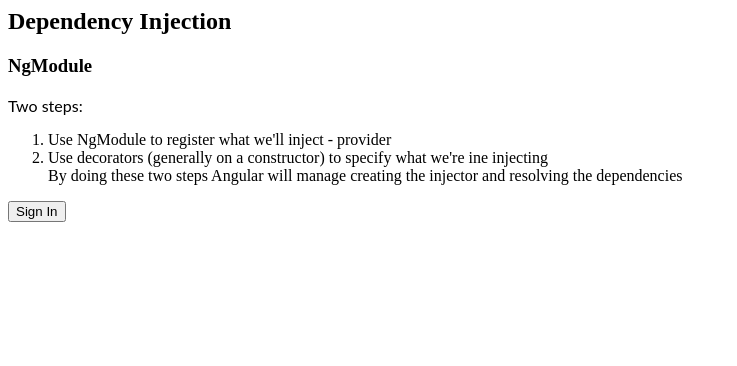
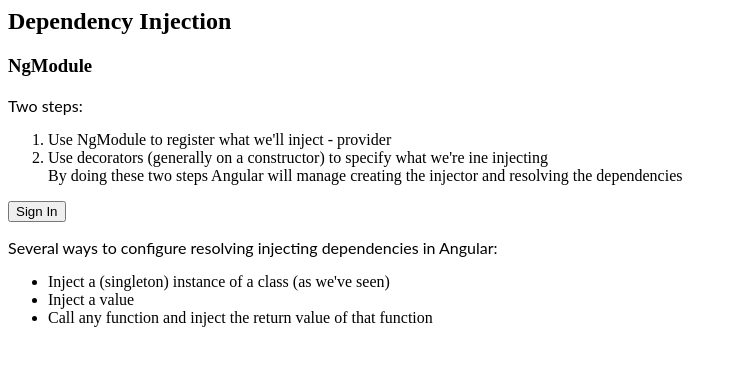
Before and after one commit to galicians/angular-di-ngmodule, an Angular app: page / in a window 1280 px wide. Shown: the top 366 px of the page, without its empty margins (0-737 px from the left). Built offline with nearby package versions, Linux system fonts and the light colour scheme.

Commit message:
2 files modified

```diff
--- a/src/app/app.component.html
+++ b/src/app/app.component.html
@@ -18,3 +18,12 @@
     class="ui button"
     >Sign In
 </button> </div>
+
+<p>
+  Several ways to configure resolving injecting dependencies in Angular:
+</p>
+<ul>
+  <li>Inject a (singleton) instance of a class (as we've seen)</li>
+  <li>Inject a value</li>
+  <li>Call any function and inject the return value of that function</li>
+  </ul>
--- a/src/app/app.component.ts
+++ b/src/app/app.component.ts
@@ -9,7 +9,7 @@
 export class AppComponent  {
   name = 'Dependency Injection';
   userName: string;
-
+  // When this component is created, Angular will inject the singleton instance of `UserService` here
   constructor(private userService: UserService) {}
 
   signIn(): void {
```
